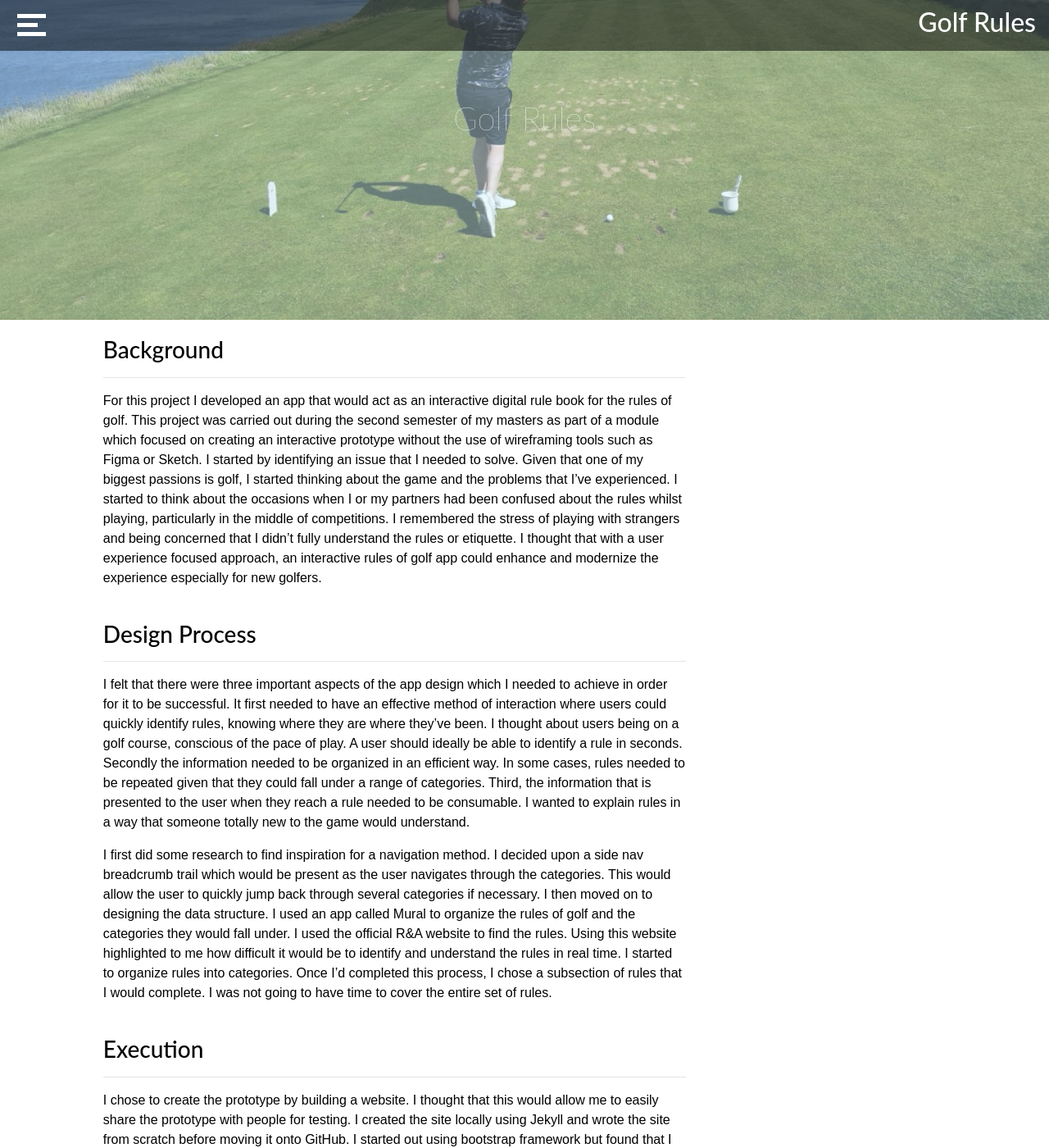
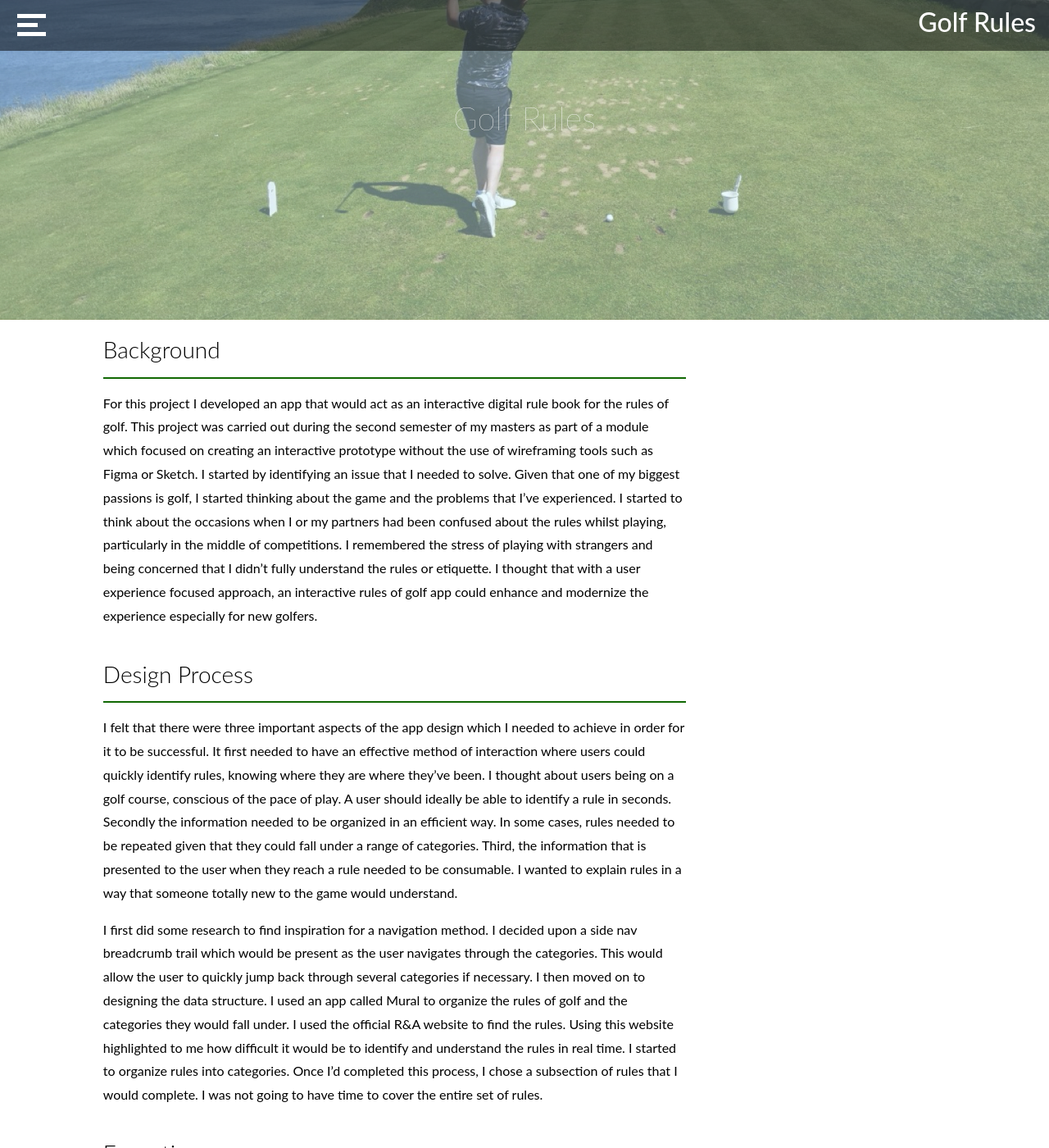
Before and after one commit to Tony8egan/www.TonesDesigns, a Jekyll site: the page built from GolfRules.markdown, in a window 1280 px wide and 1400 px high. Shown: the whole window at 82% size. Built offline with Jekyll 4.4.1, drawn with Linux system fonts in a browser that asks for light colours; nearby versions of some CDN libraries.

Commit message:
Update GolfRules.html

```diff
--- a/_layouts/GolfRules.html
+++ b/_layouts/GolfRules.html
@@ -23,7 +23,10 @@
     }
 
     p{
-      font-family: futura-lt-w01-book,sans-serif;
+      /*font-family: futura-lt-w01-book,sans-serif;*/
+      /*font-family: Avenirnext, sans-serif;*/
+      font-family: 'Lato', sans-serif;
+      line-height: 1.8;
     }
 
     .parallax {
@@ -103,19 +106,19 @@
         <div class="row" style="background-color:white;padding: 20px;">
           <div class="col-sm-1" ></div>
         <div class="col-sm-7" >
-            <H3 style ="color:black">Background</H3>
-            <hr>
+            <H3 style ="color:black;font-weight: 300;">Background</H3>
+            <hr style ="border: 1px solid; color:#106802">
 
         <p style ="color:black; " >For this project I developed an app that would act as an interactive digital rule book for the rules of golf. This project was carried out during the second semester of my masters as part of a module which focused on creating an interactive prototype without the use of wireframing tools such as Figma or Sketch. I started by identifying an issue that I needed to solve. Given that one of my biggest passions is golf, I started thinking about the game and the problems that I’ve experienced. I started to think about the occasions when I or my partners had been confused about the rules whilst playing, particularly in the middle of competitions. I remembered the stress of playing with strangers and being concerned that I didn’t fully understand the rules or etiquette. I thought that with a user experience focused approach, an interactive rules of golf app could enhance and modernize the experience especially for new golfers. </p>
         <br>
-        <H3 style ="color:black">Design Process</H3>
-        <hr>
+        <H3 style ="color:black;font-weight: 300;">Design Process</H3>
+        <hr style ="border: 1px solid; color:#106802">
         <p style ="color:black; ">I felt that there were three important aspects of the app design which I needed to achieve in order for it to be successful. It first needed to have an effective method of interaction where users could quickly identify rules, knowing where they are where they’ve been. I thought about users being on a golf course, conscious of the pace of play. A user should ideally be able to identify a rule in seconds. Secondly the information needed to be organized in an efficient way. In some cases, rules needed to be repeated given that they could fall under a range of categories. Third, the information that is presented to the user when they reach a rule needed to be consumable. I wanted to explain rules in a way that someone totally new to the game would understand.</p>
         <p style ="color:black; ">I first did some research to find inspiration for a navigation method. I decided upon a side nav breadcrumb trail which would be present as the user navigates through the categories. This would allow the user to quickly jump back through several categories if necessary. I then moved on to designing the data structure. I used an app called Mural to organize the rules of golf and the categories they would fall under. I used the official R&A website to find the rules. Using this website highlighted to me how difficult it would be to identify and understand the rules in real time. I started to organize rules into categories. Once I’d completed this process, I chose a subsection of rules that I would complete. I was not going to have time to cover the entire set of rules. </p>
         <br>
 
-        <H3 style ="color:black">Execution</H3>
-        <hr>
+        <H3 style ="color:black;font-weight: 300;">Execution</H3>
+        <hr style ="border: 1px solid; color:#106802">
         <p style ="color:black; ">I chose to create the prototype by building a website. I thought that this would allow me to easily share the prototype with people for testing. I created the site locally using Jekyll and wrote the site from scratch before moving it onto GitHub. I started out using bootstrap framework but found that I was running into too many issues with the layout structure and so moved away from using it and wrote my own CSS. I built the website specifically for mobile scaled devices since it was intended to represent a mobile app. I tested the colour options in my garden. I chose orange and blue colours because they created strong contrast with the grass where the app would mainly be used. Unfortunately, I carried out this project in the midst of a Covid-19 lockdown, so I didn't get to do on course testing. </p>
 
 
```
